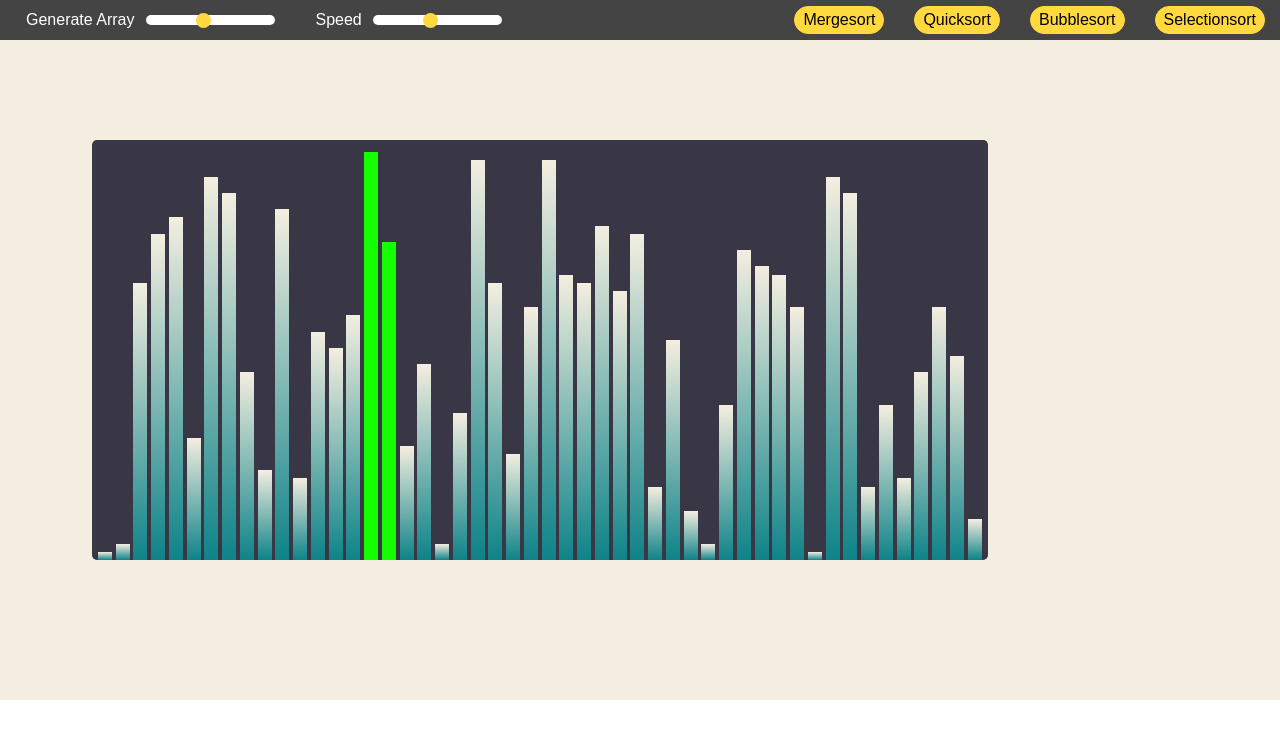
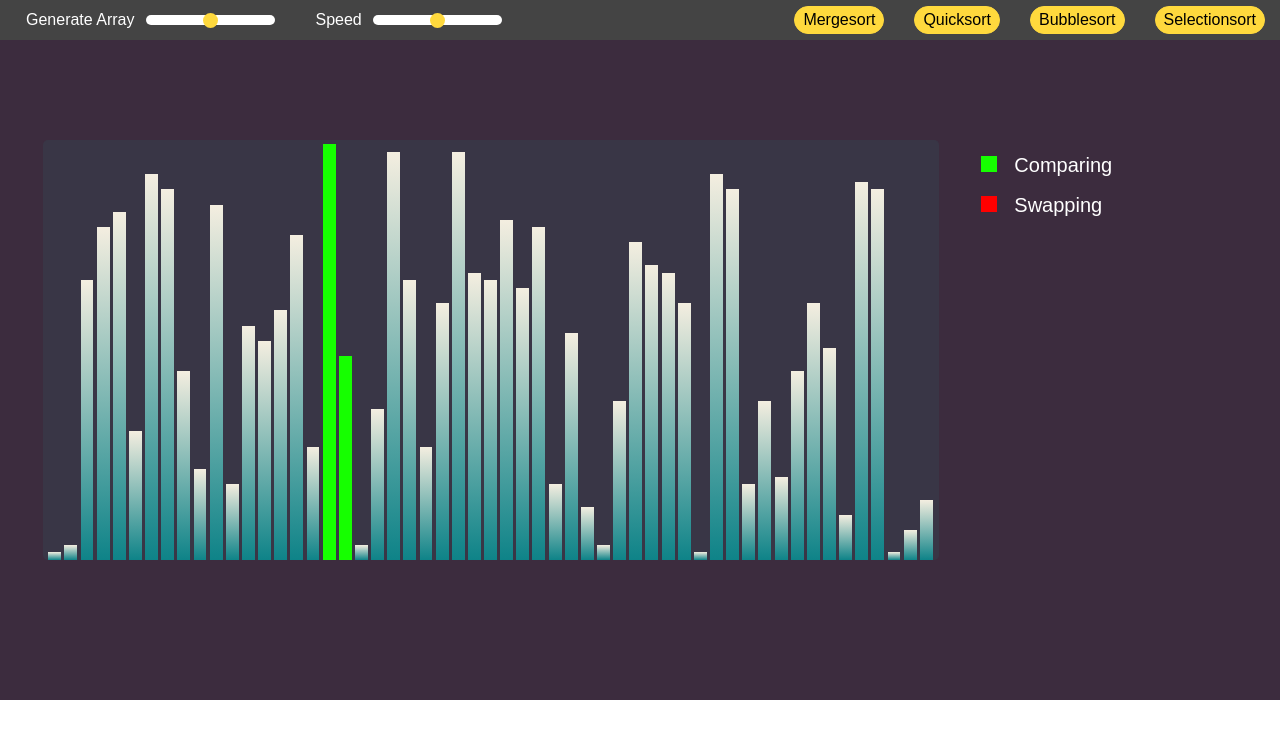
Before and after one commit to AfeefRazick/sortingVisualiser, a plain HTML site: page index.html in a window 1280 px wide. Both pictures are taken after a click on the button "Bubblesort". Drawn offline with Linux system fonts and the light colour scheme.

Commit message:
complete

```diff
--- a/index.html
+++ b/index.html
@@ -17,11 +17,11 @@
     <div class="inner-nav">
         <div class="slidecontainer">
           <label for="generate" class="sliderlabel" id="generatelabel">Generate Array</label>
-          <input type="range" min="11" max="101" value="51" step="1" class="slider" id="generate">
+          <input type="range" min="10" max="100" value="55" step="1" class="slider" id="generate">
         </div>
         <div class="slidecontainer">
           <label for="speed" class="sliderlabel" id="speedlabel">Speed</label>
-          <input type="range" min="10" max="100" value="50" step="1" class="slider" id="speed">
+          <input type="range" min="10" max="100" value="55" step="1" class="slider" id="speed">
         </div>
     </div>
     <div class="inner-nav">
@@ -33,7 +33,33 @@
     </div>
   </nav>
   <div class="background" id="div1">
-
+    <div class="desc-container">
+    <div class="description" id="mergedesc">
+      <ul>
+        <li class="compare"><span class="text">Comparing</span></li>
+      </ul>
+    </div>
+    <div class="description" id="quickdesc">
+      <ul>
+        <li class="compare"><span class="text">Comparing</span></li>
+        <li class="swap"><span class="text">Swapping</span></li>
+        <li class="pivot"><span class="text">Pivot</span></li>
+      </ul>
+    </div>
+    <div class="description" id="bubbledesc">
+      <ul>
+        <li class="compare"><span class="text">Comparing</span></li>
+        <li class="swap"><span class="text">Swapping</span></li>
+      </ul>
+    </div>
+    <div class="description" id="selectiondesc">
+      <ul>
+        <li class="compare"><span class="text">Comparing</span></li>
+        <li class="swap"><span class="text">Swapping</span></li>
+        <li class="pivot"><span class="text">Last Minimum Value</span></li>
+      </ul>
+    </div>
+  </div>
   </div>
   <div class="background" id="div2"></div>
 </body>
--- a/script.js
+++ b/script.js
@@ -26,19 +26,20 @@ const generateNewArray = function () {
   const container = document.querySelector('.container')
   container.remove()
   list = createarray(generateArray.value)
+  console.log(list)
   bars = document.querySelectorAll(".bar")
 }
 
 const createarray = function (max) {
   const container = document.createElement('div')
   container.classList.add('container')
-  div1.append(container)
+  div1.prepend(container)
 
   let unsortedList = []
   sizeofarray=max
 
-  for (i=1;i<(sizeofarray);i+=1) {
-    let height = Math.floor(Math.random() * (max-1))+1
+  for (i=0;i<sizeofarray;i+=1) {
+    let height = Math.floor(Math.random() * (max))+1
     unsortedList.push(height)
     let bar = document.createElement('div')
     bar.classList.add('bar')
@@ -50,9 +51,6 @@ const createarray = function (max) {
 
   return unsortedList
 }
-// var sizeofarray= 0
-// var sortedlist = []
-
 
 const div1 = document.querySelector('#div1')
 const generateLabel = document.querySelector('#generatelabel')
@@ -62,6 +60,10 @@ const callmergesort = document.querySelector('#mergesort')
 const callquicksort = document.querySelector('#quicksort')
 const callbubblesort = document.querySelector('#bubblesort')
 const callselectionsort = document.querySelector('#selectionsort')
+const mergedesc = document.querySelector('#mergedesc')
+const quickdesc = document.querySelector('#quickdesc')
+const bubbledesc = document.querySelector('#bubbledesc')
+const selectiondesc = document.querySelector('#selectiondesc')
 
 var list = createarray(generateArray.value)
 var bars = document.querySelectorAll(".bar")
@@ -80,21 +82,34 @@ speed.addEventListener('input',()=>{
 })
 
 callmergesort.addEventListener('click',()=>{
-  sidearray = []
   mergesort(list,0,list.length-1)
+  mergedesc.style.display = 'flex'
+  quickdesc.style.display = 'none'
+  bubbledesc.style.display = 'none'
+  selectiondesc.style.display = 'none'
+
 })
 
 callquicksort.addEventListener('click',()=>{
   quicksort(list,0,list.length-1)
+  quickdesc.style.display = 'flex'
+  mergedesc.style.display = 'none'
+  bubbledesc.style.display = 'none'
+  selectiondesc.style.display = 'none'
+})
+
+callbubblesort.addEventListener('click',()=>{
+  bubblesort(list)
+  bubbledesc.style.display = 'flex'
+  quickdesc.style.display = 'none'
+  mergedesc.style.display = 'none'
+  selectiondesc.style.display = 'none'
 })
 
 callselectionsort.addEventListener('click',()=>{
   selectionsort(list)
+  selectiondesc.style.display = 'flex'
+  quickdesc.style.display = 'none'
+  mergedesc.style.display = 'none'
+  bubbledesc.style.display = 'none'
 })
-
-callbubblesort.addEventListener('click',()=>{
-  bubblesort(list)
-})
-
-// purple or some color when a bar is in its correct position ...put inside swap height function...first have to change mergesort.js
-// take in array ...if bar[index].height=== array[index]*sometin
--- a/style.css
+++ b/style.css
@@ -1,7 +1,10 @@
 :root {
-  --col1 : rgb(244, 238, 224);
+  /* --col1 : rgb(244, 238, 224); */
+  /* --col1 : #251B37; */
+  --col1 : #3C2C3E;
   --col2 : rgb(57, 54, 70);
   --col3 : rgb(255, 217, 61);
+  --col4 : inherit;
   --bar : linear-gradient(to top,rgb(14, 131, 136),rgb(244, 238, 224));
   --highlightbar : linear-gradient(to top,rgb(22, 255, 0),rgb(22, 255, 0));
   --swapbar : linear-gradient(to top,red,red);
@@ -13,7 +16,7 @@
   font-size: 16px;
   margin: 0;
   padding: 0;
-  color: white;
+  color: black;
   text-decoration: none;
 }
 
@@ -21,7 +24,7 @@
   width: 100%;
   height: 660px;
   display: flex;
-  justify-content: center;
+  justify-content: space-evenly;
   align-items: center;
 }
 
@@ -53,6 +56,7 @@ nav {
 }
 
 .sliderlabel {
+  color: white;
   padding: 11px ;
 }
 
@@ -111,7 +115,6 @@ button:hover {
   justify-content: space-around;
   align-items: end;
   position: relative;
-  left: -100px;
   width: 70%;
   height: 60%;
   background-color: var(--col2);
@@ -124,3 +127,50 @@ button:hover {
 .bar {
   background-image: var(--bar)
 }
+
+.desc-container {
+  position: relative;
+  width: 20%;
+  height: 60%;
+  display: flex;
+  background-color: var(--col4);
+  list-style-type: circle;
+  list-style-position: inside;
+  border: 10px solid var(--col4);
+  border-radius: 15px;
+}
+
+.description {
+  display: none;
+  flex-direction: column;
+}
+
+.desc-container ul li {
+  font-size: 35px;
+}
+
+.desc-container ul li .text{
+  color: white;
+  margin: 10px;
+  font-size: 20px;
+}
+
+
+.compare {
+  list-style-image: var(--highlightbar);
+}
+
+.swap {
+  list-style-image: var(--swapbar);
+}
+
+.pivot {
+  list-style-image: var(--pivbar);
+}
+
+
+#mergedesc {
+  /* display: flex; */
+
+  /* justify-content: start; */
+}
```
